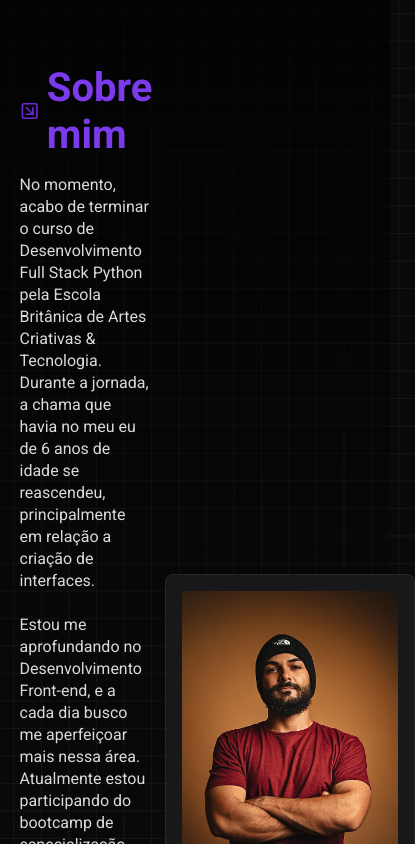
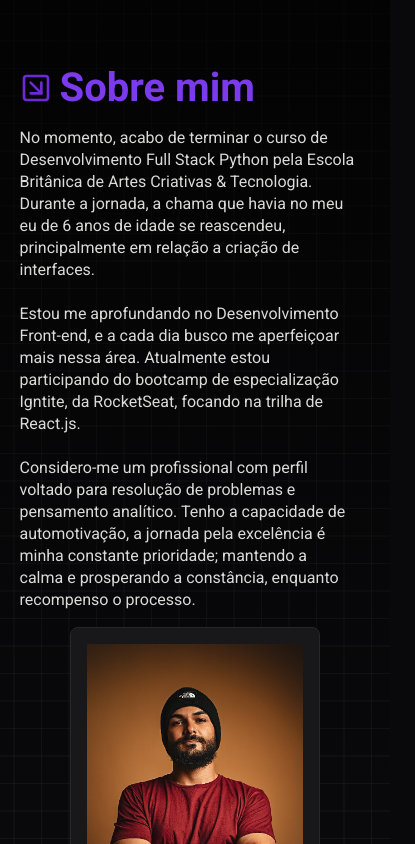
Before and after one commit to brunogallotte/portfolio-v1, a React (Vite) app: page /about in a window 390 px wide. Shown: the top 844 px of the page, 415 px wide, since content can reach past the window. Built offline with nearby package versions, Linux system fonts and the light colour scheme.

Commit message:
Feat: add responsive layout on about section ad list projects

```diff
--- a/src/components/AboutSection/AboutSection.module.css
+++ b/src/components/AboutSection/AboutSection.module.css
@@ -41,3 +41,15 @@
 .boxtext svg {
     color: var(--violet-700);
 }
+
+@media (max-width: 768px) {
+    .wrapper {
+        display: flex;
+        flex-direction: column;
+        align-items: center;
+    }
+
+    .boxtext {
+        margin-bottom: 1rem;
+    }
+}
--- a/src/components/ListProjects/ListProjects.module.css
+++ b/src/components/ListProjects/ListProjects.module.css
@@ -20,3 +20,11 @@
     display: flex;
     gap: 2rem;
 }
+
+@media (max-width: 768px) {
+    .content {
+        display: flex;
+        align-items: center;
+        flex-direction: column;
+    }
+}
--- a/src/components/Skills/Skills.tsx
+++ b/src/components/Skills/Skills.tsx
@@ -18,7 +18,7 @@ export function Skills() {
                 transition={{ delay: 0.2, duration: 1, ease: "easeOut", type: "tween" }}
             >
                 <div className={styles.content}>
-                    <Title text="principal skills"/>
+                    <Title text="principais habilidades"/>
                 </div>
                 <div className={styles.content}>
                     <img src={reactIcon} />
```
